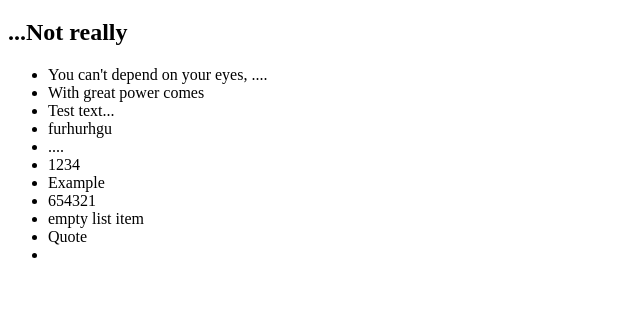
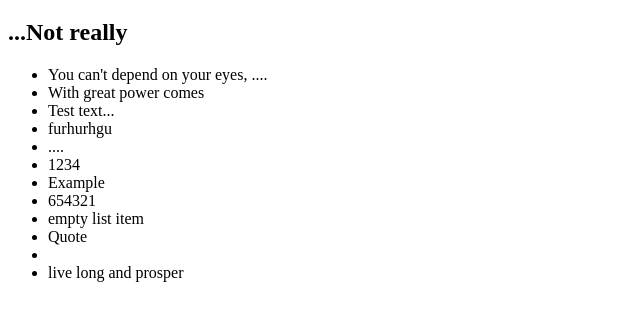
Before and after one commit to georg-claude-test/0main_openSAP_repo, a plain HTML site: page index.html in a window 1280 px wide. Shown: the part 61-382 px from the top of the page, without its empty margins (0-640 px from the left). Drawn offline with Linux system fonts and the light colour scheme.

Commit message:
added star trek quote

```diff
--- a/index.html
+++ b/index.html
@@ -20,6 +20,7 @@
 			<li>empty list item</li>
 			<li>Quote</li>
 			<li>&nbsp;</li>
+			<li>live long and prosper</li>
 		</ul>
 	</body>
 </html>
```
